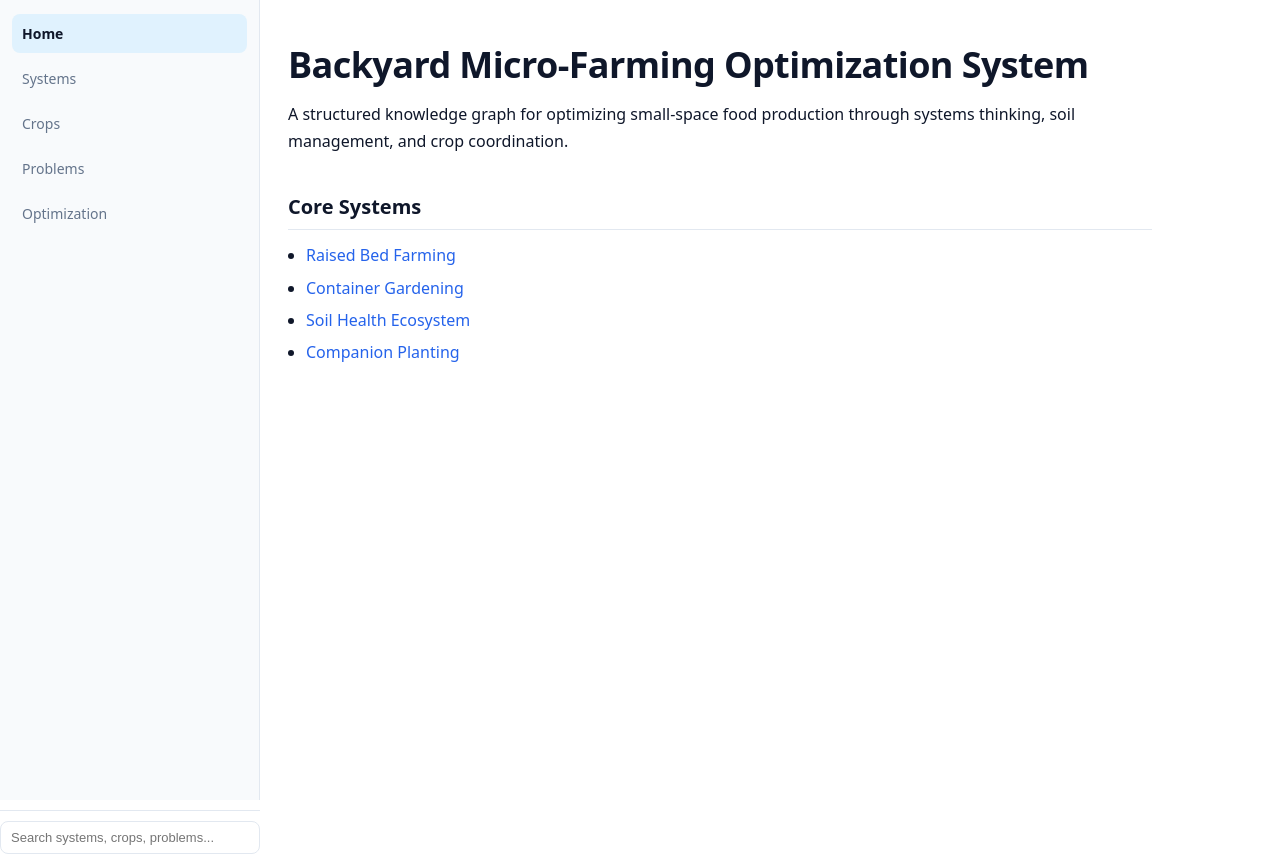
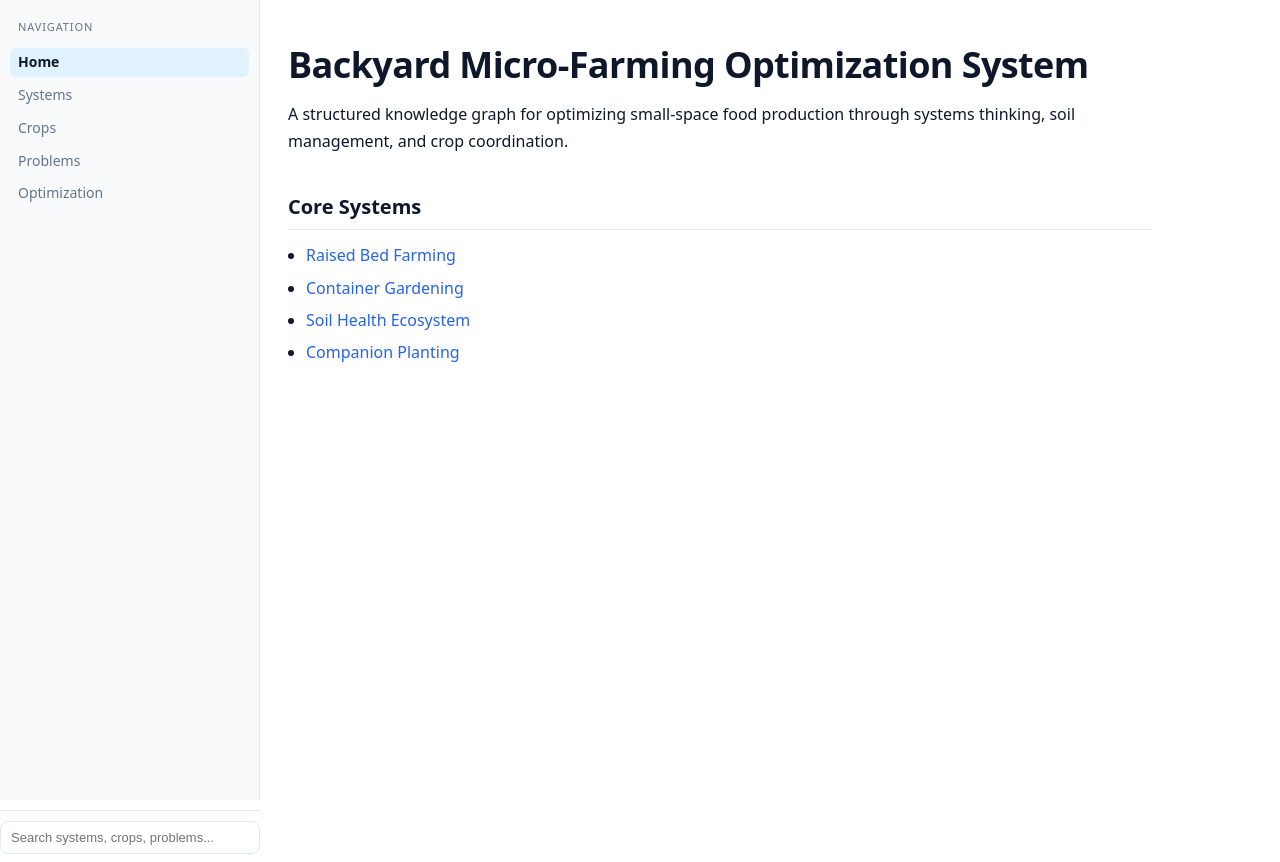
Before and after one commit to ckinberger/backyard-micro-farming-system, a plain HTML site: page index.html in a window 1280 px wide. Drawn offline with Linux system fonts and the light colour scheme.

Commit message:
Update styles.css

```diff
--- a/styles.css
+++ b/styles.css
@@ -52,32 +52,44 @@ body {
 nav {
   position: sticky;
   top: 0;
+
   height: 100vh;
 
   background: var(--surface);
   border-right: 1px solid var(--border);
 
-  padding: 14px 12px;
+  padding: 12px 10px;
 
   display: flex;
   flex-direction: column;
-  gap: 6px;
-
+  gap: 2px; /* 👈 was too large */
   overflow-y: auto;
 }
 
 /* nav links */
+nav::before {
+  content: "Navigation";
+  font-size: 11px;
+  color: var(--muted);
+  text-transform: uppercase;
+  letter-spacing: 0.08em;
+  padding: 6px 8px 10px;
+}
 nav a {
   font-size: 14px;
   color: var(--muted);
   text-decoration: none;
 
-  padding: 8px 10px;
-  border-radius: 8px;
+  padding: 6px 8px;   /* tighter */
+  border-radius: 6px;
+
+  line-height: 1.2;   /* prevents tall blocks */
 
   transition: all 0.15s ease;
 }
-
+nav a + a {
+  margin-top: 2px;
+}
 nav a:hover {
   background: var(--surface-2);
   color: var(--text);
```
